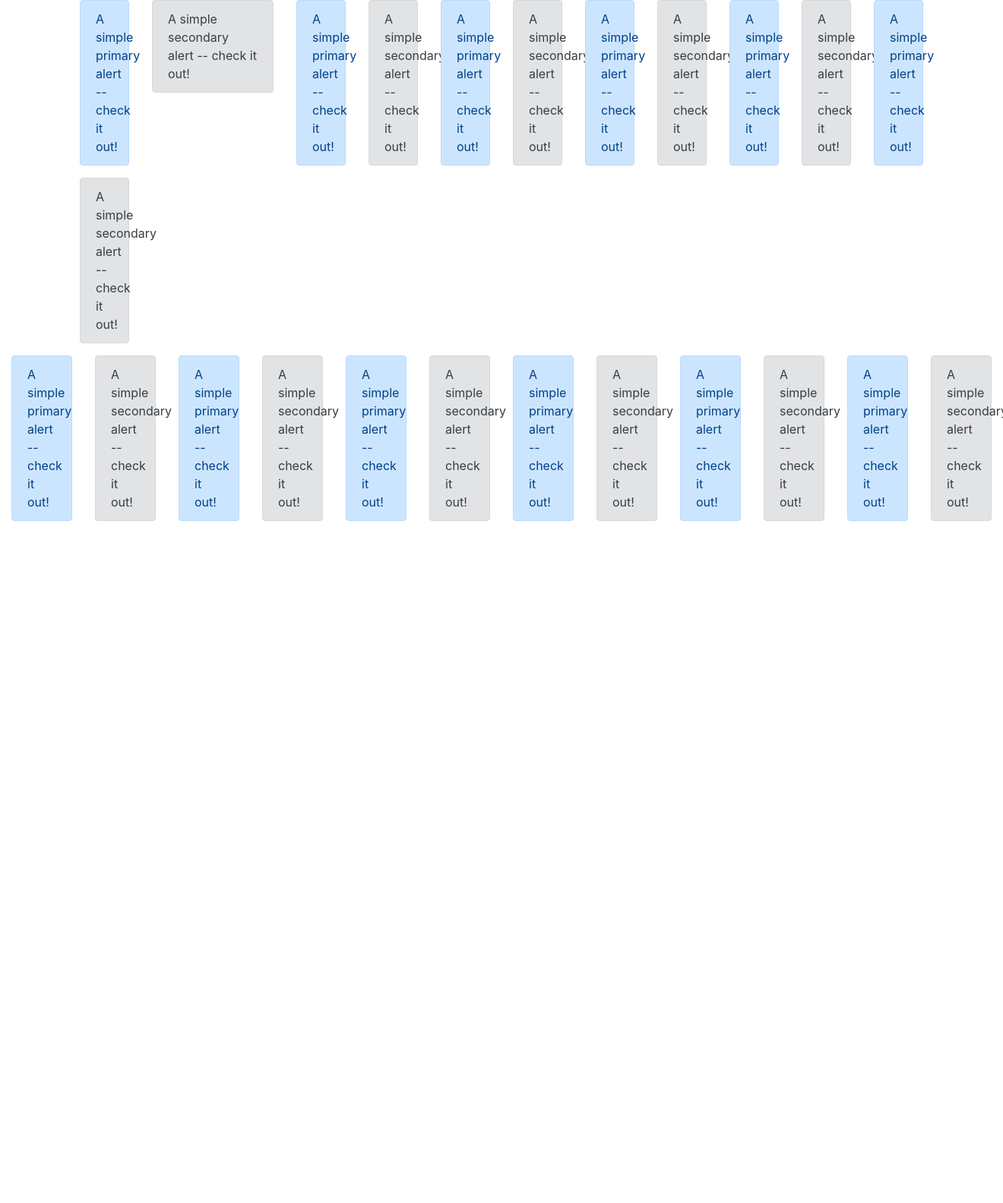
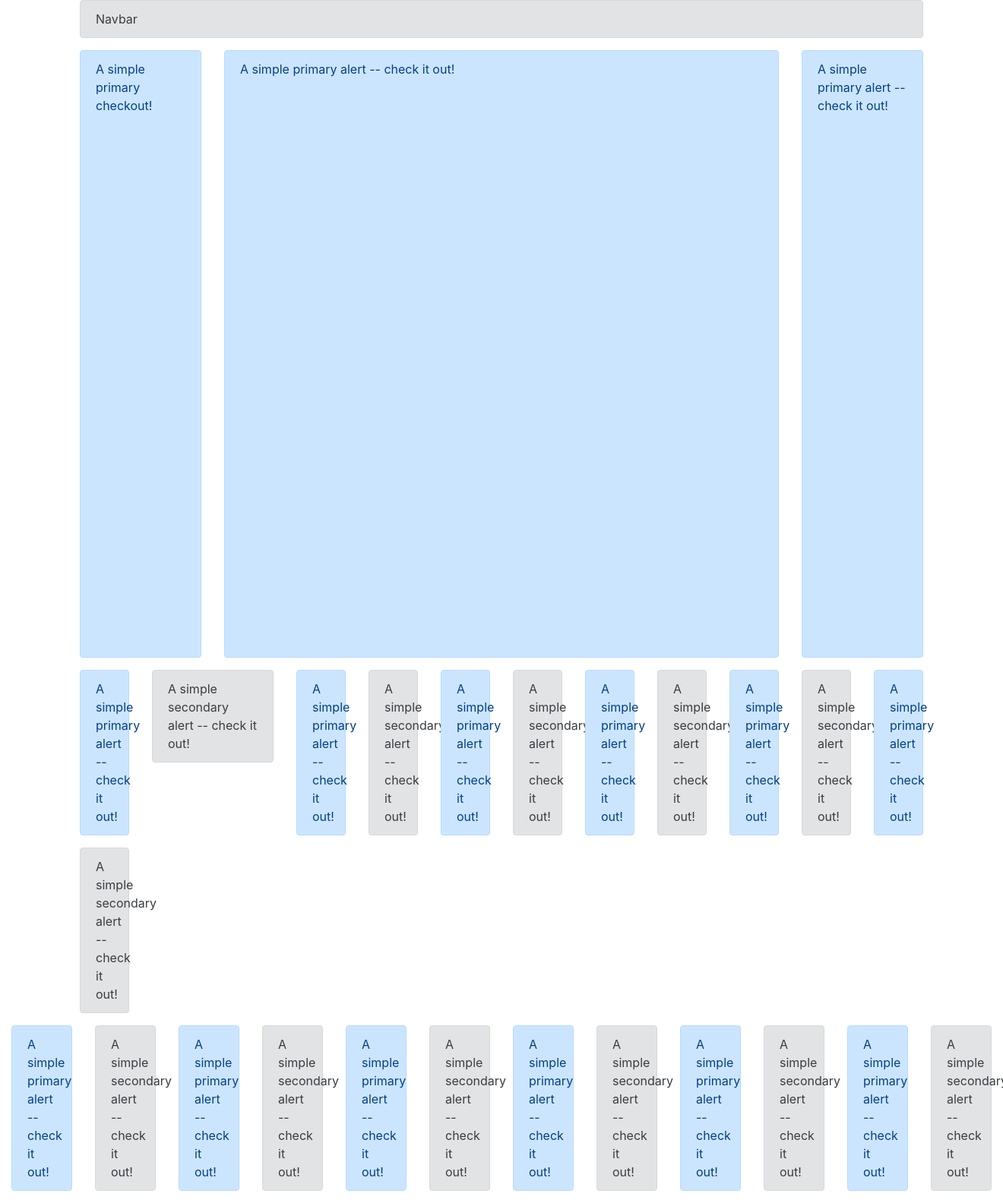
Before and after one commit to rgrlinux/bps, a Django app: page /bootstrap/ in a window 1320 px wide. Shown: the whole page at 76% size. Before the commit the page ends 686 px from the top, so only its background shows below. Run offline with Django 3.2, Linux system fonts and the light colour scheme; some libraries are stand-ins or nearby versions.

Commit message:
Tetse de altura das colunas

```diff
--- a/templates/boostrap/example.html
+++ b/templates/boostrap/example.html
@@ -11,6 +11,32 @@
         <title>bootstrap example</title>
     </head>
     <body>
+        <div class="container">
+            <div class="row">
+                <div class="col-12">
+                    <div class="alert alert-secondary">
+                        Navbar
+                    </div>
+                </div>
+            </div>
+            <div class="row">
+                <div class="col-2">
+                    <div class="alert alert-primary" role="alert" style="min-height: 800px;">
+                        A simple primary checkout!
+                    </div>
+                </div>
+                <div class="col-8">
+                    <div class="alert alert-primary" role="alert" style="min-height: 800px;">
+                        A simple primary alert -- check it out!
+                    </div>
+                </div>
+                <div class="col-2">
+                    <div class="alert alert-primary" role="alert" style="min-height: 800px;">
+                        A simple primary alert -- check it out!
+                    </div>
+                </div>
+            </div>
+        </div>
         <div class="container">
             <div class="row">
                 {%  for n in '121111111111'|make_list %}
```
